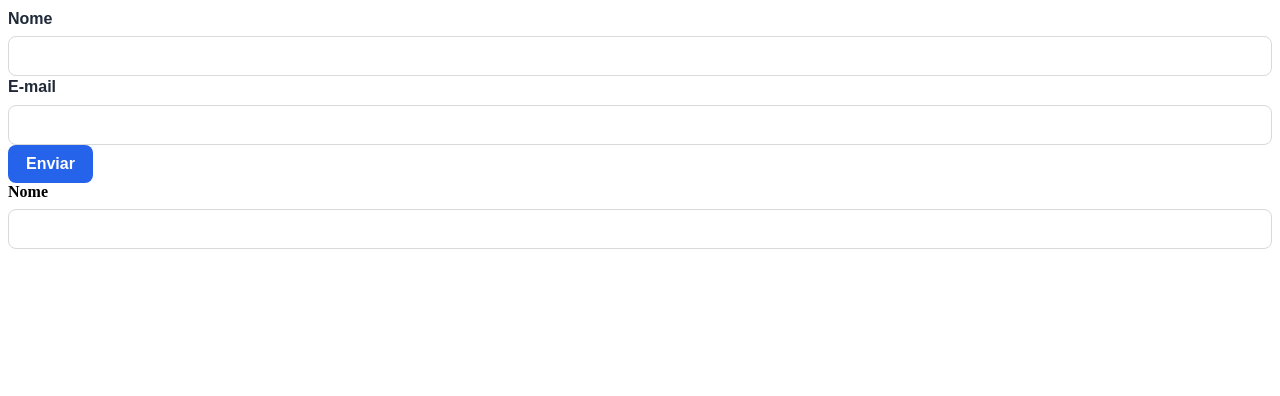
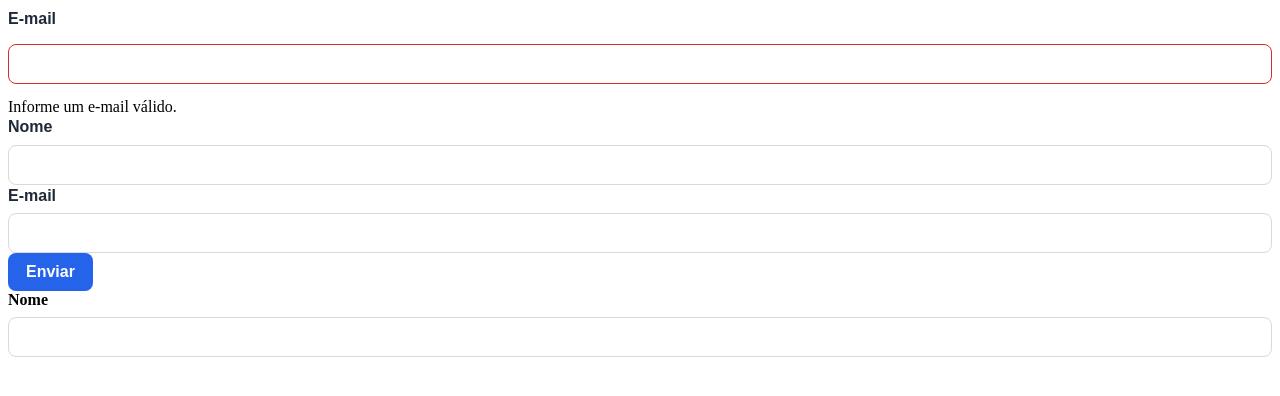
Before and after one commit to DupleExcellence/AcessiblePlatform, a React (Vite) app: page / in a window 1280 px wide. Shown: the top 396 px of the page. Built offline with nearby package versions, Linux system fonts and the light colour scheme.

Commit message:
feat: cria mensagens de erro/validação

```diff
--- a/frontend/src/App.jsx
+++ b/frontend/src/App.jsx
@@ -1,3 +1,4 @@
+import Home from "./pages/Home.jsx"
 import Cadastro from "./pages/Cadastro.jsx";
 
 
@@ -6,6 +7,7 @@ function App() {
   return (
 
     <div>
+      <Home/>
       <Cadastro/>
     </div>
 
--- /dev/null
+++ b/frontend/src/components/Form/FormMessage.css
@@ -0,0 +1,17 @@
+.form-message {
+  display: block;
+  font-size: 14px;
+  margin-top: 4px;
+}
+
+.form-message--error {
+  color: #dc2626;
+}
+
+.form-message--success {
+  color: #16a34a;
+}
+
+.form-message--helper {
+  color: #6b7280;
+}
--- /dev/null
+++ b/frontend/src/components/Form/FormMessage.jsx
@@ -0,0 +1,11 @@
+function FormMessage({ children, type = "error" }) {
+  if (!children) return null;
+
+  return (
+    <span className={`form-message form-message--${type}`}>
+      {children}
+    </span>
+  );
+}
+
+export default FormMessage;
--- a/frontend/src/pages/Home.jsx
+++ b/frontend/src/pages/Home.jsx
@@ -1,14 +1,25 @@
-import Button from "../components/Button/Button.jsx"
+import FormGroup from "../components/Formgroup/Formgroup.jsx";
+import Label from "../components/Label/Label"
+import Input from "../components/Input/Input.jsx";
+import FormMessage from "../components/Form/FormMessage.jsx";
 
 
 function Home() {
   return (
     <main>
-     <h1>O primeiro Botão</h1>
+     <FormGroup>
+      <Label htmlFor="email">E-mail</Label>
 
-      <Button onClick={() => alert("Funcionou!")}>
-        Salvar
-      </Button>
+      <Input
+        id="email"
+        type="email"
+        error={true}
+      />
+
+      <FormMessage type="error">
+        Informe um e-mail válido.
+      </FormMessage>
+    </FormGroup>
     </main>
   );
 }
```
